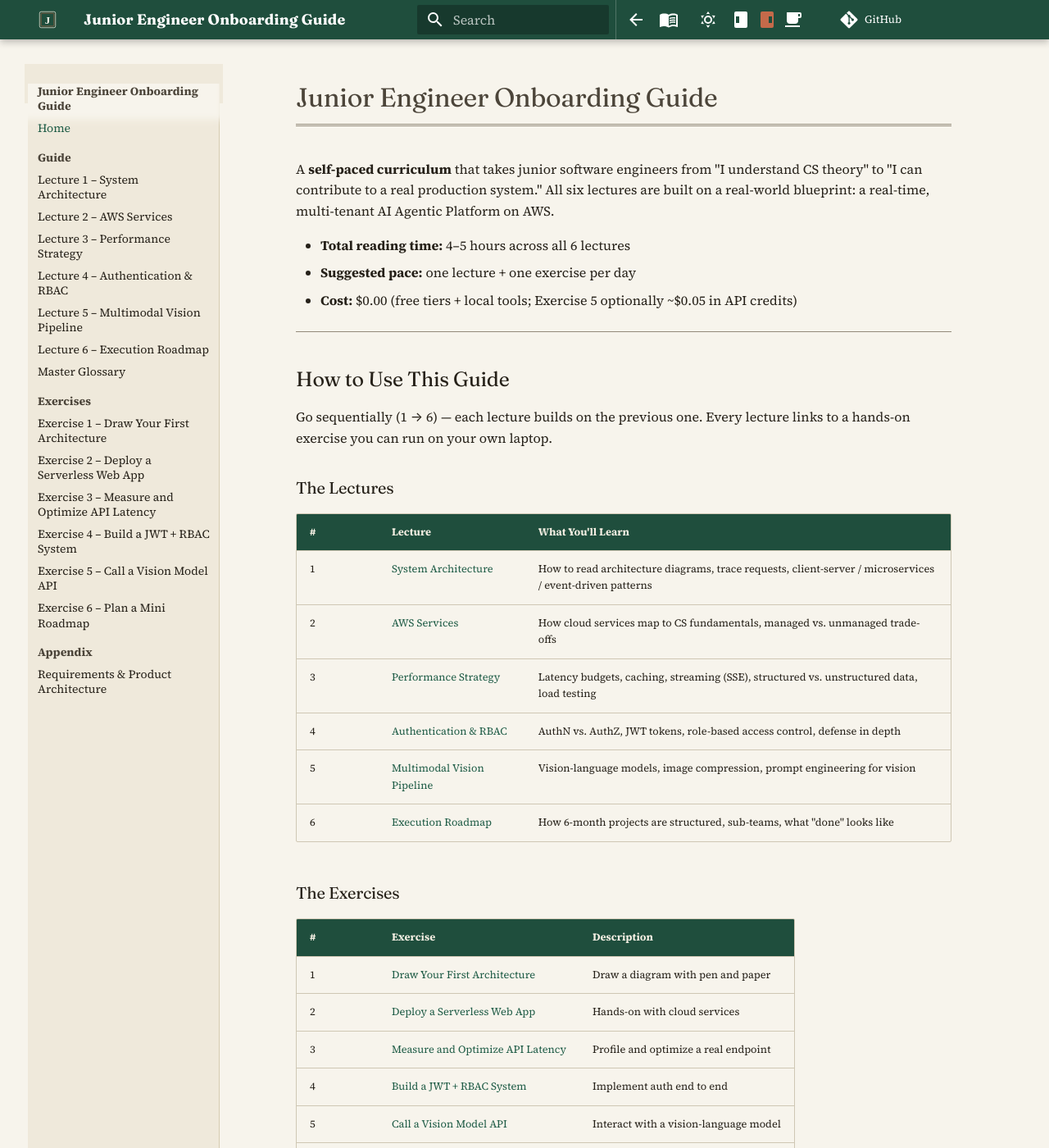
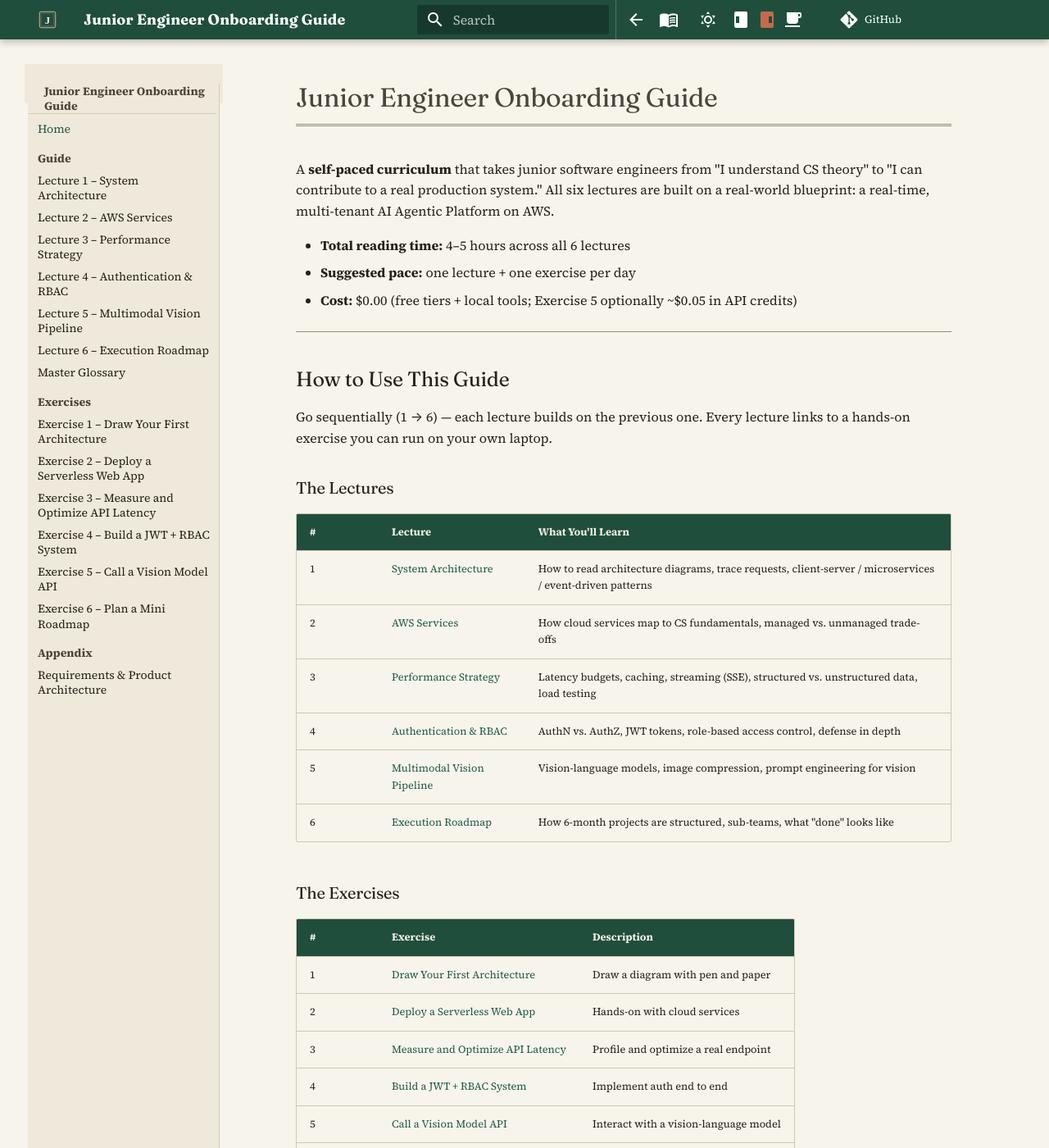
Before and after one commit to jonathanmark/jts, an MkDocs documentation site: the page built from docs/index.md, in a window 1280 px wide and 1400 px high. Shown: the whole window at 82% size. Built offline with MkDocs 1.6.1 and Material for MkDocs 9.7.7, drawn with Linux system fonts in a browser that asks for light colours; a script that is not in the unit is left out; comment, search, counter and statistics services are not loaded.

Commit message:
Fix site/repo URLs for jts repo; polish sidebar headers (no bg band, aligned, hairline)

```diff
--- a/docs/stylesheets/extra.css
+++ b/docs/stylesheets/extra.css
@@ -376,6 +376,21 @@ body.md-hide-toc .md-sidebar--secondary ~ .md-content > .md-content__inner {
   box-shadow: inset 1px 0 0 var(--md-diagram-border);
 }
 
+/* Sidebar headers (nav + TOC titles): on desktop they render as a band with
+   the page background and a soft glow that clashes with the panel. Drop the
+   background so they sit flush on the guide panel, align them with the links
+   beneath, and separate them with a hairline. (Scoped to desktop so the
+   mobile drawer keeps its branded header.) */
+@media screen and (min-width: 76.25em) {
+  .md-sidebar .md-nav__title {
+    background: transparent;
+    box-shadow: none;
+    padding-left: 1rem;
+    border-bottom: 1px solid var(--md-diagram-border);
+    margin-bottom: 0.4rem;
+  }
+}
+
 /* ---- Hide scrollbars; show a "reached the end" bump --------------------- */
 
 html {
--- a/mkdocs.yml
+++ b/mkdocs.yml
@@ -1,13 +1,10 @@
 # MkDocs configuration for the Junior Engineer Onboarding Guide
 # Docs: https://squidfunk.github.io/mkdocs-material/
-#
-# Personal site: the repo must be named <username>.github.io,
-# e.g. https://github.com/jonathanmark/jonathanmark.github.io
 
 site_name: Junior Engineer Onboarding Guide
 site_description: Self-paced onboarding curriculum for junior software engineers — from CS theory to production systems.
-site_url: https://jonathanmark.github.io/
-repo_url: https://github.com/jonathanmark/jonathanmark.github.io
+site_url: https://jonathanmark.github.io/jts/
+repo_url: https://github.com/jonathanmark/jts
 
 # Content lives in the standard docs/ directory (default docs_dir).
 theme:
```
